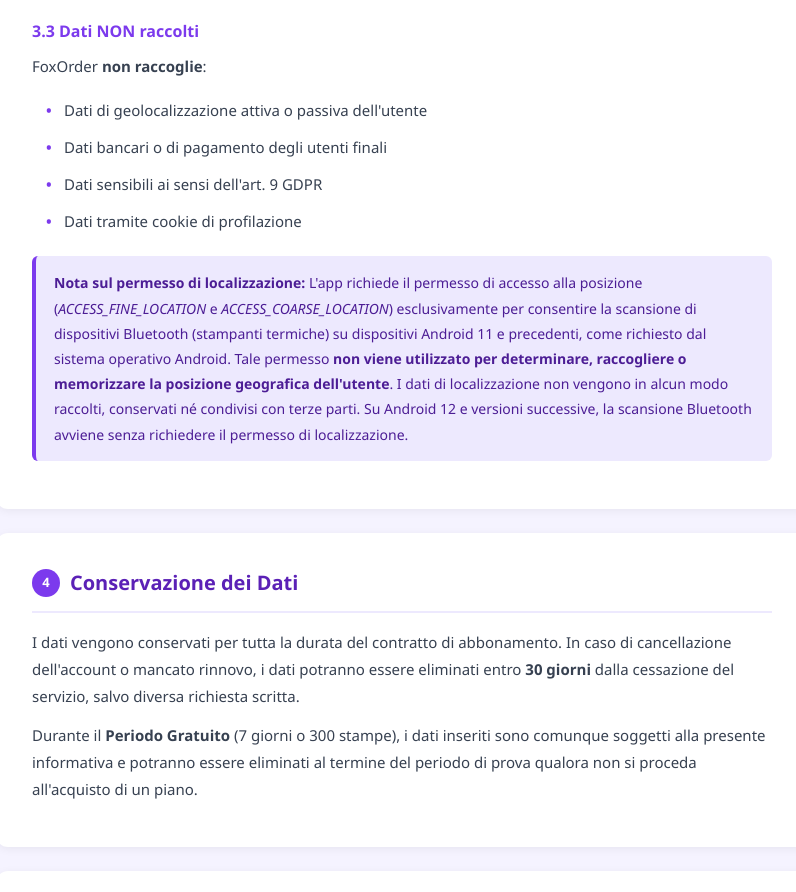
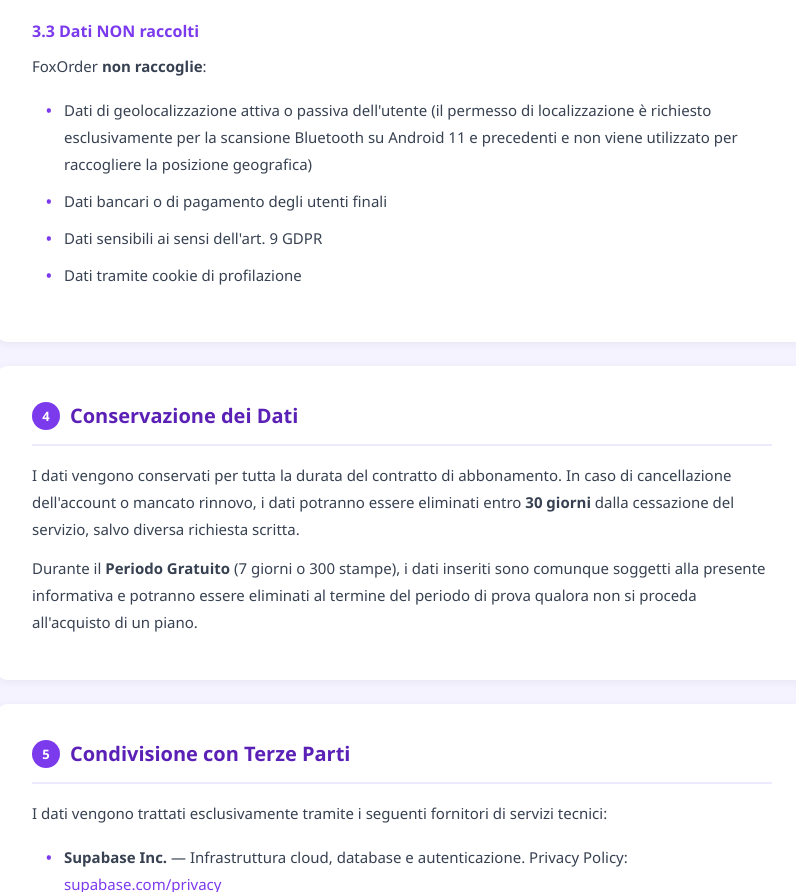
Before and after one commit to Pd15322/PrivicyFoxOrder, a plain HTML site: page index.html in a window 1280 px wide. Shown: the part 2327-3219 px from the top of the page, without its empty margins (238-1034 px from the left). Drawn offline with Linux system fonts and the light colour scheme.

Commit message:
Clarify localization data collection details
Updated the localization permission note for clarity and added details about data collection.

```diff
--- a/index.html
+++ b/index.html
@@ -294,14 +294,11 @@
     <h3>3.3 Dati NON raccolti</h3>
     <p>FoxOrder <strong>non raccoglie</strong>:</p>
     <ul>
-      <li>Dati di geolocalizzazione attiva o passiva dell'utente</li>
+      <li>Dati di geolocalizzazione attiva o passiva dell'utente (il permesso di localizzazione è richiesto esclusivamente per la scansione Bluetooth su Android 11 e precedenti e non viene utilizzato per raccogliere la posizione geografica)</li>
       <li>Dati bancari o di pagamento degli utenti finali</li>
       <li>Dati sensibili ai sensi dell'art. 9 GDPR</li>
       <li>Dati tramite cookie di profilazione</li>
     </ul>
-    <div class="info-box">
-      <strong>Nota sul permesso di localizzazione:</strong> L'app richiede il permesso di accesso alla posizione (<em>ACCESS_FINE_LOCATION</em> e <em>ACCESS_COARSE_LOCATION</em>) esclusivamente per consentire la scansione di dispositivi Bluetooth (stampanti termiche) su dispositivi Android 11 e precedenti, come richiesto dal sistema operativo Android. Tale permesso <strong>non viene utilizzato per determinare, raccogliere o memorizzare la posizione geografica dell'utente</strong>. I dati di localizzazione non vengono in alcun modo raccolti, conservati né condivisi con terze parti. Su Android 12 e versioni successive, la scansione Bluetooth avviene senza richiedere il permesso di localizzazione.
-    </div>
   </section>
 
   <!-- 4. CONSERVAZIONE -->
```
